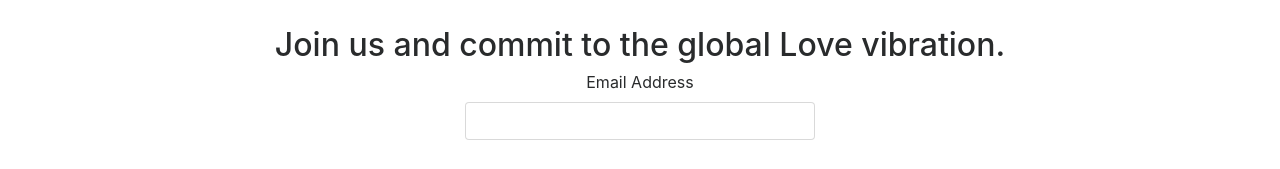
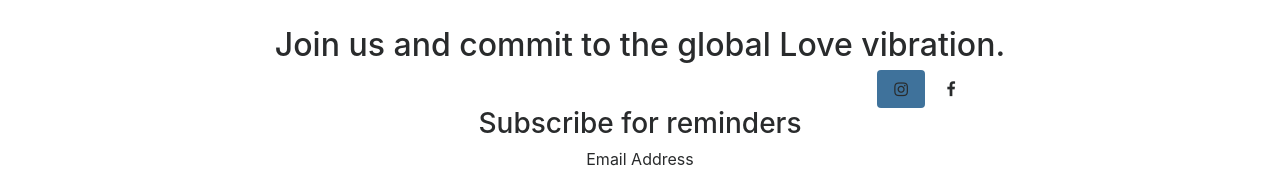
Before and after one commit to joshfishman/1111, a website with bundled scripts: page index.html in a window 1280 px wide. Shown: the part 1606-1775 px from the top of the page. Built offline with nearby package versions, Linux system fonts and the light colour scheme.

Commit message:
Update index.html

```diff
--- a/index.html
+++ b/index.html
@@ -35,6 +35,14 @@
             width: 100%;
         }
     }
+
+    .btn-social{position:relative;padding-left:44px;text-align:left;white-space:nowrap;overflow:hidden;text-overflow:ellipsis}.btn-social :first-child{position:absolute;left:0;top:0;bottom:0;width:32px;line-height:34px;font-size:1.6em;text-align:center;border-right:1px solid rgba(0,0,0,0.2)}
+    .btn-facebook:active,.btn-facebook.active,.open .dropdown-toggle.btn-facebook{background-image:none}
+    .btn-facebook.disabled,.btn-facebook[disabled],fieldset[disabled] .btn-facebook,.btn-facebook.disabled:hover,.btn-facebook[disabled]:hover,fieldset[disabled] .btn-facebook:hover,.btn-facebook.disabled:focus,.btn-facebook[disabled]:focus,fieldset[disabled] .btn-facebook:focus,.btn-facebook.disabled:active,.btn-facebook[disabled]:active,fieldset[disabled] .btn-facebook:active,.btn-facebook.disabled.active,.btn-facebook[disabled].active,fieldset[disabled] .btn-facebook.active{background-color:#3b5998;border-color:rgba(0,0,0,0.2)}
+    .btn-instagram{color:#fff;background-color:#3f729b;border-color:rgba(0,0,0,0.2)}.btn-instagram:hover,.btn-instagram:focus,.btn-instagram:active,.btn-instagram.active,.open .dropdown-toggle.btn-instagram{color:#fff;background-color:#335d7e;border-color:rgba(0,0,0,0.2)}
+    .btn-instagram:active,.btn-instagram.active,.open .dropdown-toggle.btn-instagram{background-image:none}
+    .btn-instagram.disabled,.btn-instagram[disabled],fieldset[disabled] .btn-instagram,.btn-instagram.disabled:hover,.btn-instagram[disabled]:hover,fieldset[disabled] .btn-instagram:hover,.btn-instagram.disabled:focus,.btn-instagram[disabled]:focus,fieldset[disabled] .btn-instagram:focus,.btn-instagram.disabled:active,.btn-instagram[disabled]:active,fieldset[disabled] .btn-instagram:active,.btn-instagram.disabled.active,.btn-instagram[disabled].active,fieldset[disabled] .btn-instagram.active{background-color:#3f729b;border-color:rgba(0,0,0,0.2)}
+
     </style>
 
 </head>
@@ -106,10 +114,17 @@
                     <form action="//wecreativeagency.us2.list-manage.com/subscribe/post?u=3a0d369cdac39ff87d9bd2ee5&amp;id=320dab4010" method="post" id="mc-embedded-subscribe-form" name="mc-embedded-subscribe-form" class="validate form-group" target="_blank" novalidate>
                         <div id="mc_embed_signup_scroll">
                         <h2>Join us and commit to the global Love vibration.</h2>
-
+                        <div class="row">
+                            <div class="col"></div>
+                            <div class="col">
+                                <a class="btn btn-social-icon btn-instagram"><i class="fa fa-instagram"></i></a>
+                                <a class="btn btn-social-icon btn-facebook"><i class="fa fa-facebook"></i></a>
+                            </div>
+                        </div>
                         <div class="row">
                             <div class="col"></div>
                             <div class="col" style="margin-bottom: 2rem;">
+                                <h3>Subscribe for reminders</h3>
                                 <label for="mce-EMAIL">Email Address </label>
                                 <input class="form-control" type="email" value="" name="EMAIL" class="required email" id="mce-EMAIL">
                             </div>
```
